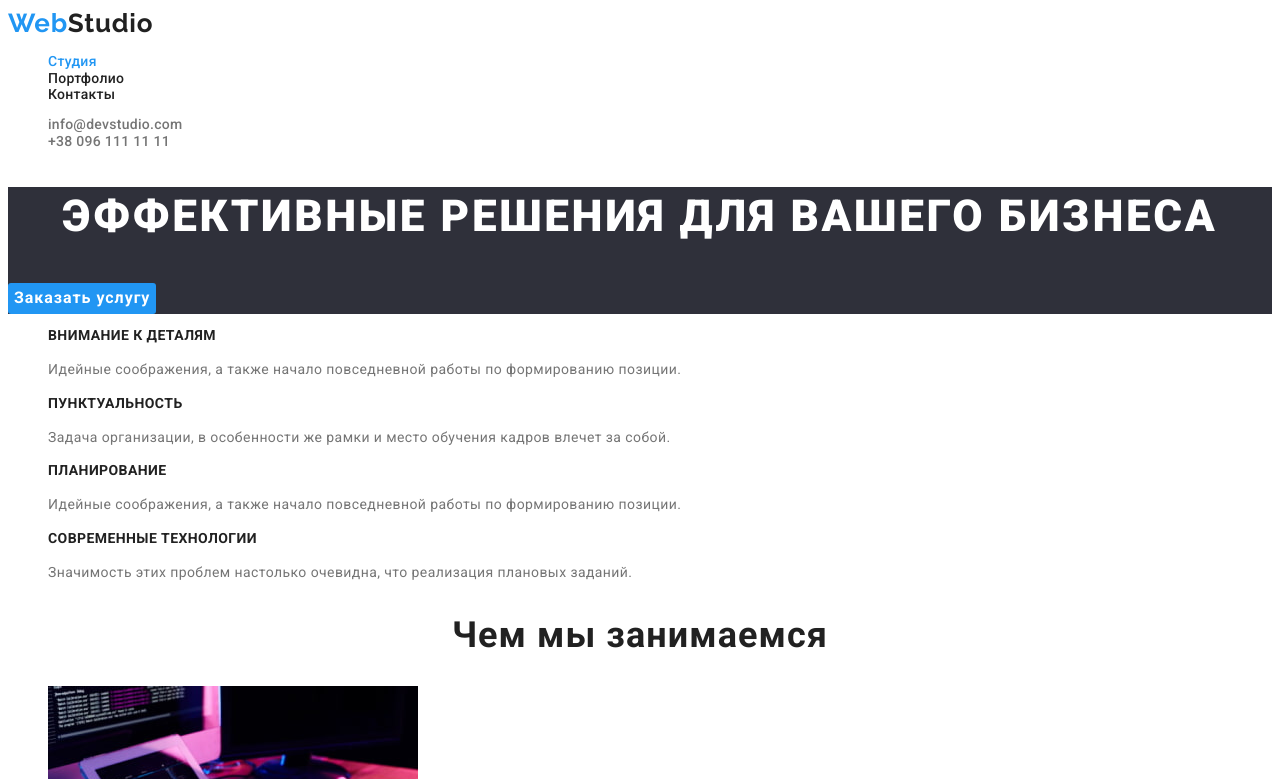
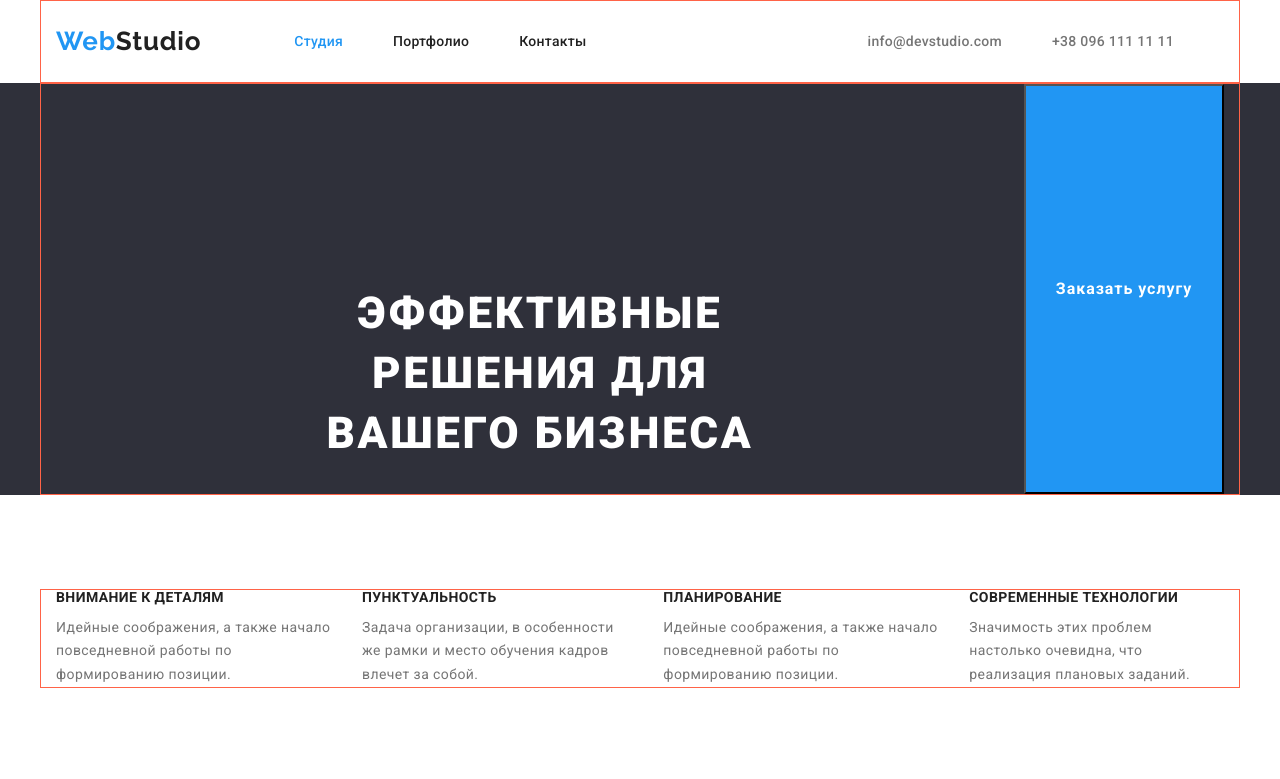
Before and after one commit to EduardGalushko/goit-markup-hw-01., a plain HTML site: page index.html in a window 1280 px wide. Shown: the top 779 px of the page. Drawn offline with nearby package versions, Linux system fonts and the light colour scheme.

Commit message:
hw3 started

```diff
--- a/css/style.css
+++ b/css/style.css
@@ -9,21 +9,58 @@
   --contact-footer-color: rgba(255, 255, 255, 0.6);
 }
 
-/*--start studio--*/
+/*--START STUDIO--*/
 body {
   font-family: "Roboto", sans-serif;
   font-size: 14px;
   letter-spacing: 0.03em;
   color: var(--primary-text-color);
   background-color: var(--primary-with-color);
+  margin: 0;
 }
 
-.list {
+.container {
+  width: 1200px;
+  margin-left: auto;
+  margin-right: auto;
+  padding-left: 15px;
+  padding-right: 15px;
+  border: 1px solid tomato;
+}
+
+h1,
+h2,
+h3,
+ul,
+p {
+  margin-top: 0;
+  margin-bottom: 0;
+  padding: 0;
+}
+
+ul {
   list-style: none;
 }
 
 a {
   text-decoration: none;
+}
+
+img {
+  display: block;
+}
+
+/* header */
+.header .container,
+.navigation,
+.nav-list-links,
+.site-nav-list {
+  display: flex;
+  align-items: center;
+}
+
+.site-nav-list {
+  margin-left: auto;
 }
 
 .logo {
@@ -34,6 +71,9 @@ a {
   line-height: 1.2;
   letter-spacing: 0.03em;
   color: var(--accent-color);
+  margin-right: 93px;
+  padding-top: 25px;
+  padding-bottom: 25px;
 }
 .logo-web {
   font-family: Raleway;
@@ -44,6 +84,12 @@ a {
   letter-spacing: 0.03em;
   color: var(--primary-text-color);
 }
+
+.nav-list-links {
+  padding-top: 32px;
+  padding-bottom: 32px;
+}
+
 .site-nav {
   font-style: normal;
   font-weight: 500;
@@ -51,6 +97,7 @@ a {
   line-height: 1.1;
   letter-spacing: 0.02em;
   color: var(--primary-text-color);
+  margin-right: 50px;
 }
 .current {
   color: var(--accent-color);
@@ -68,45 +115,70 @@ a {
   font-size: 14px;
   line-height: 1.14;
   letter-spacing: 0.02em;
+  margin-right: 50px;
+  padding-top: 32px;
+  padding-bottom: 32px;
 }
 .site-nav-contact:hover,
 .site-nav-contact:focus {
   color: var(--accent-color);
 }
 
+/* header end */
+
 .section-hero {
   background-color: var(--footer-background-color);
+  text-align: center;
 }
 
 .hero-title {
-  font-style: normal;
   font-weight: 900;
   font-size: 44px;
   line-height: 1.36;
+  padding-top: 200px;
+  padding-left: 270px;
+  padding-right: 270px;
+  margin-bottom: 30px;
+  text-transform: uppercase;
   text-align: center;
   letter-spacing: 0.06em;
-  text-transform: uppercase;
   color: var(--primary-with-color);
 }
-.button {
-  text-decoration: none;
+.button-hero {
+  min-width: 200px;
+  padding: 10px 16px;
   cursor: pointer;
   background-color: var(--accent-color);
   font-family: inherit;
   font-style: normal;
   font-weight: bold;
   font-size: 16px;
-  line-height: 1.8;
   letter-spacing: 0.06em;
   color: var(--primary-with-color);
-  border: 0px;
-  border-radius: 3px;
+  font-size: 16px;
+  line-height: 1.8;
 }
 
-.button:hover,
-.button:focus {
+.button-hero:hover,
+.button-hero:focus {
   background-color: var(--button-accent-color);
 }
+.section-features {
+  padding-top: 94px;
+  padding-bottom: 94px;
+}
+
+.container,
+.features-list,
+.features-title,
+.features-description {
+  display: flex;
+}
+
+.features-list-item:not(:last-child) {
+  margin-right: 30px;
+}
+
 .features-title {
   font-weight: bold;
   font-size: 14px;
@@ -114,6 +186,7 @@ a {
   letter-spacing: 0.03em;
   text-transform: uppercase;
   color: var(--primary-text-color);
+  margin-bottom: 10px;
 }
 .features-description {
   font-style: normal;
@@ -131,9 +204,13 @@ a {
   letter-spacing: 0.03em;
   color: var(--primary-text-color);
 }
+
 .section-team {
   background-color: var(--section-background-color);
+  padding-top: 94px;
+  padding-bottom: 94px;
 }
+
 .cards {
   background: var(--primary-with-color);
 }
--- a/index.html
+++ b/index.html
@@ -9,25 +9,28 @@
     <link rel="preconnect" href="https://fonts.gstatic.com" crossorigin>
     <link href="https://fonts.googleapis.com/css2?family=Raleway:wght@700&family=Roboto:wght@400;500;700;900&display=swap"
     rel="stylesheet">
+    <link rel="stylesheet" href="https://cdnjs.cloudflare.com/ajax/libs/modern-normalize/1.0.0/modern-normalize.min.css" />
     <link rel="stylesheet" href="./css/style.css">
 
 </head>
 
 <body>
 
+
     <!--Шапка сайта-->
-<header>
-    <nav>
+    <header class="header">
+
+        <div class="container">
+        <nav class="navigation">
         <a href="" class="logo">Web<span class="logo-web">Studio</span></a>
-        <ul class="list">
+        <ul class="nav-list-links nav">
             <li><a class="site-nav current" href="">Студия</a></li>
             <li><a class="site-nav" href="./portfolio.html">Портфолио</a> </li>
             <li><a class="site-nav" href="">Контакты</a> </li>
         </ul>
+    </nav>
 
-
-    </nav>
-    <ul class="list">
+    <ul class="site-nav-list ">
         <li>
             <a class="site-nav-contact" href="mailto:info@devstudio.com">info@devstudio.com</a>
         </li>
@@ -35,6 +38,7 @@
             <a class="site-nav-contact" href="tel:+380961111111">+38 096 111 11 11</a>
         </li>
     </ul>
+</div>
 </header>
 
 <!--Основной контент-->
@@ -42,35 +46,39 @@
 
 <!--Секция герой-->
 <section class="section-hero">
+    <div class="container">
     <h1  class="hero-title">Эффективные решения для вашего бизнеса</h1>
-    <button class="button" type="button">Заказать услугу</button>
+    <button class="button-hero" type="button">Заказать услугу</button>
+</div>
 </section>
 
 <!-- Наши особенности -->
-<section>
+<section class="section-features">
+    <div class="container">
     <h2 hidden>Наши особенности</h2>
-<ul class="list">
-    <li>
+<ul class="features-list">
+    <li class="features-list-item">
         <h3 class="features-title">Внимание к деталям</h3>
         <p class="features-description">Идейные соображения, а также начало повседневной работы по формированию позиции.</p>
     </li>
-    <li>
+    <li class="features-list-item">
         <h3 class="features-title">Пунктуальность</h3>
         <p class="features-description">Задача организации, в особенности же рамки и место обучения кадров влечет за собой.</p>
     </li>
-    <li>
+    <li class="features-list-item">
         <h3 class="features-title">Планирование</h3>
         <p class="features-description">Идейные соображения, а также начало повседневной работы по формированию позиции.</p>
     </li>
-    <li>
+    <li class="features-list-item">
         <h3 class="features-title">Современные технологии</h3>
         <p class="features-description">Значимость этих проблем настолько очевидна, что реализация плановых заданий.</p>
     </li>
 </ul>
+</div>
 </section>
 
 <!-- Секция занятий -->
-<section >
+<section class="section">
     <h2 class="title">Чем мы занимаемся</h2>
     <ul class="list">
     <li> <img src="./img/files (2).jpg" alt="Кодинг"> </li>
@@ -81,7 +89,9 @@
 
 <!--Наша команда-->
 <section class="section-team">
+
     <h2 class="title">Наша команда</h2>
+
 <ul class="list">
 
     <li class="cards">
@@ -126,5 +136,6 @@
     </ul>
     </address>
 </footer>
+
 </body>
 </html>
```
Also changed, not shown: portfolio.html (+14 -10 lines).
